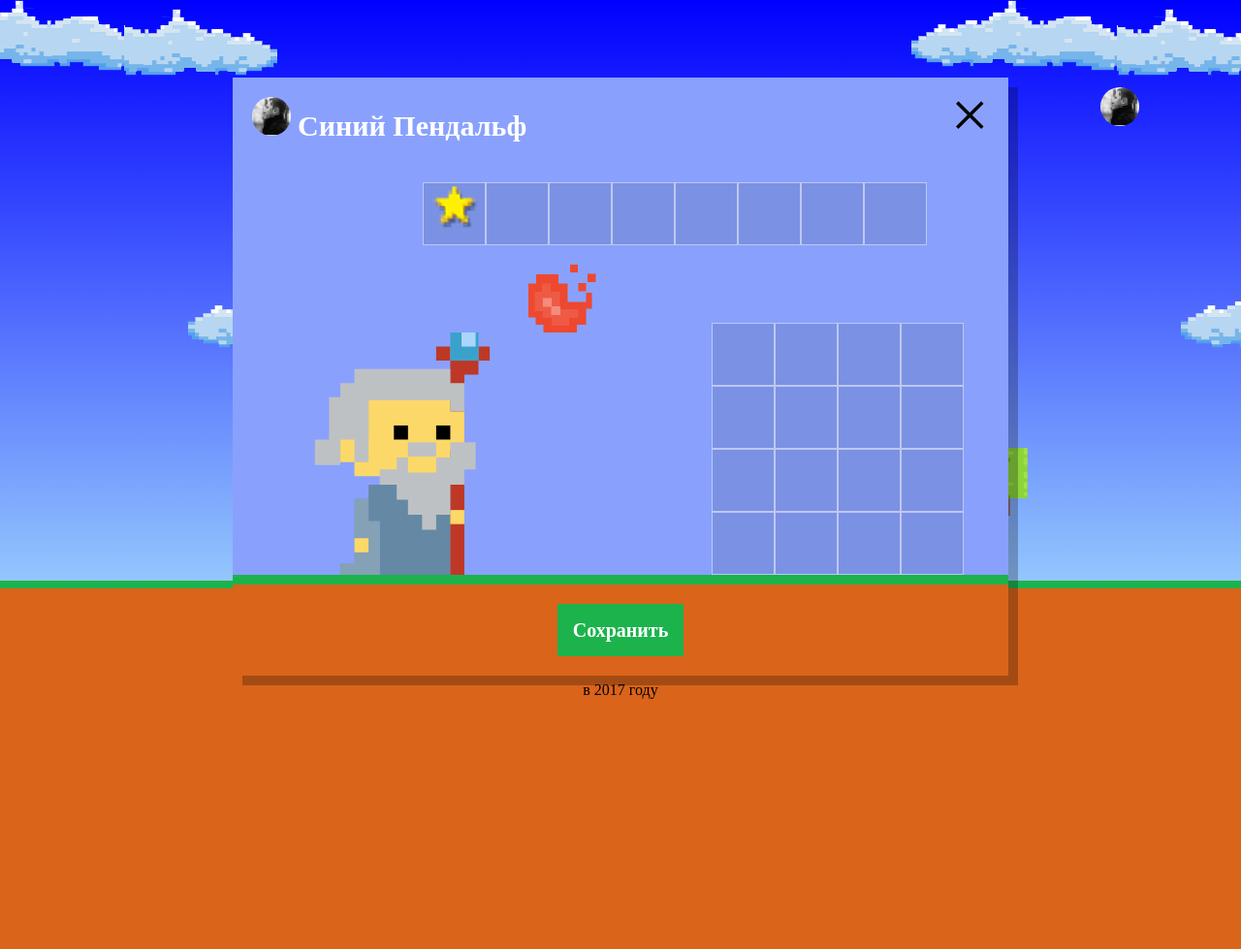
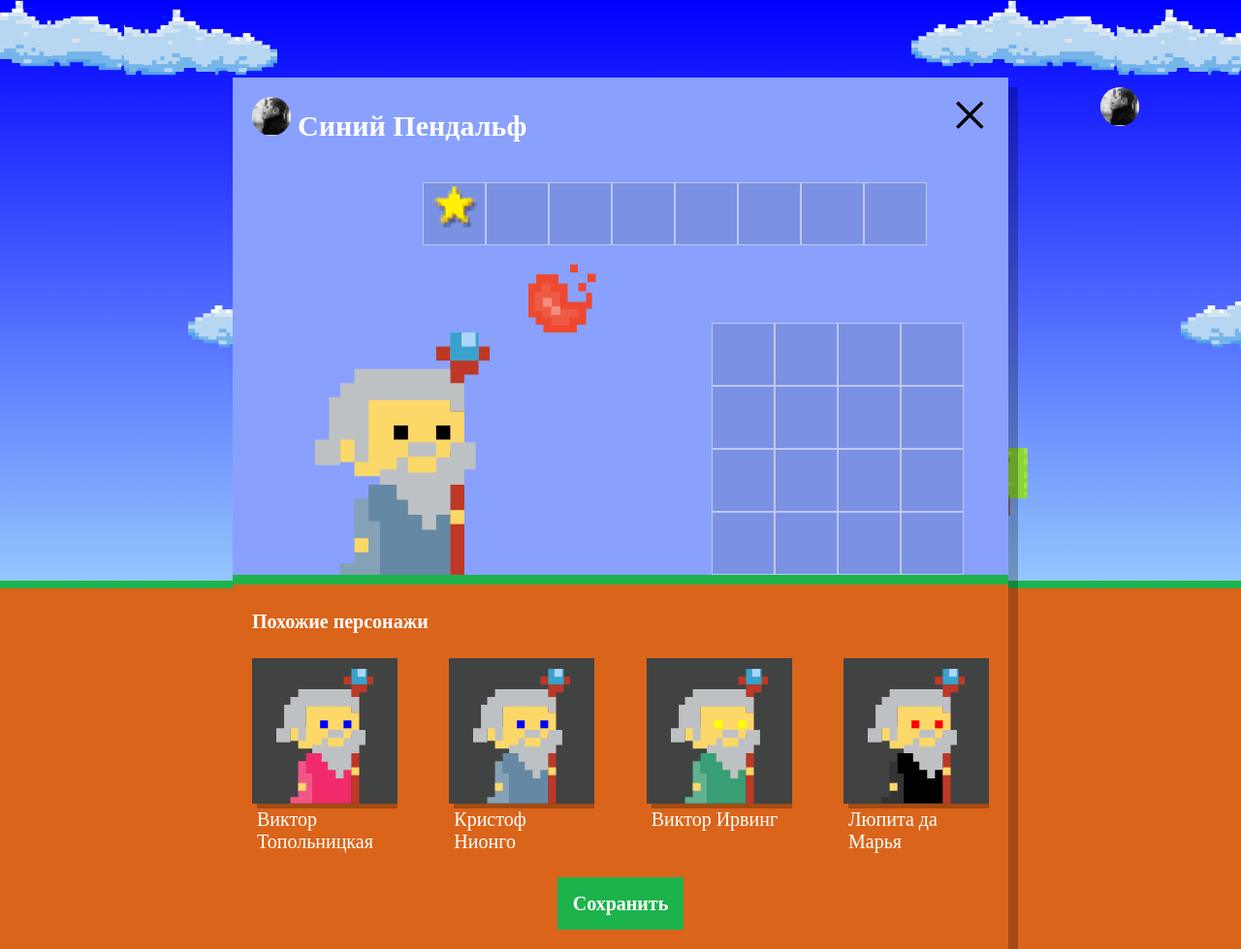
Before and after one commit to Manul228/1123415-code-and-magick-19, a website: page index.html in a window 1280 px wide. Shown: the whole page at 97% size. Before the commit the page ends 800 px from the top, so only its background shows below. Drawn offline with Linux system fonts and the light colour scheme; a web font is replaced by a local one.

Commit message:
similar wizards

```diff
--- a/js/setup.js
+++ b/js/setup.js
@@ -2,8 +2,9 @@
 
 var WIZARD_NAMES = ['Иван', 'Хуан Себастьян', 'Мария', 'Кристоф', 'Виктор', 'Юлия', 'Люпита', 'Вашингтон'];
 var WIZARD_SURNAMES = ['да Марья', 'Верон', 'Мирабелла', 'Вальц', 'Онопко', 'Топольницкая', 'Нионго', 'Ирвинг'];
-var COAT_COLORS = ['rgb (101, 137, 164)', 'rgb (241, 43, 107)', 'rgb (146, 100, 161)', 'rgb (56, 159, 117)', 'rgb (215, 210, 55)', 'rgb (0, 0, 0)'];
+var COAT_COLORS = ['rgb(101, 137, 164)', 'rgb(241, 43, 107)', 'rgb(146, 100, 161)', 'rgb(56, 159, 117)', 'rgb(215, 210, 55)', 'rgb(0, 0, 0)'];
 var EYES_COLORS = ['black', 'red', 'blue', 'yellow', 'green'];
+var WIZARDS_AMOUNT = 4;
 
 function getRandomInt(min, max) {
   min = Math.ceil(min);
@@ -14,37 +15,62 @@ function getRandomInt(min, max) {
 var getRandomElement = function (array) {
   var len = array.length;
 
-  if (len === 0)
-    return "Empty array";
+  if (len === 0) {
+    return 'Empty array';
+  }
 
   return array[getRandomInt(0, len)];
-}
+};
 
-var getTraitsArray = function (amount) {
-  var traits = [];
+var getWizards = function (amount) {
+  var wizards = [];
 
   for (var i = 0; i < amount; ++i) {
     var name = getRandomElement(WIZARD_NAMES) + ' ' + getRandomElement(WIZARD_SURNAMES);
     var coatColor = getRandomElement(COAT_COLORS);
     var eyesColor = getRandomElement(EYES_COLORS);
 
-    var trait = {
+    var wizard = {
       name: name,
       coatColor: coatColor,
       eyesColor: eyesColor
     };
 
-    traits.push(trait);
+    wizards.push(wizard);
   }
 
-  return traits;
-}
+  return wizards;
+};
 
-var userDialog = document.querySelector('.setup');
-userDialog.classList.remove('hidden');
+var renderWizard = function (wizard, similarWizardTemplate) {
+  var wizardElement = similarWizardTemplate.cloneNode(true);
 
-var similarListElement = userDialog.querySelector('.setup-similar-list');
+  wizardElement.querySelector('.setup-similar-label').textContent = wizard.name;
+  wizardElement.querySelector('.wizard-coat').style.fill = wizard.coatColor;
+  wizardElement.querySelector('.wizard-eyes').style.fill = wizard.eyesColor;
 
-var similarWizardTemplate = document.querySelector('#similar-wizard-template')
+  return wizardElement;
+};
+
+var placeWizards = function () {
+  var userDialog = document.querySelector('.setup');
+  userDialog.classList.remove('hidden');
+
+  var similarListElement = userDialog.querySelector('.setup-similar-list');
+
+  var similarWizardTemplate = document.querySelector('#similar-wizard-template')
     .content
     .querySelector('.setup-similar-item');
+
+  var wizards = getWizards(WIZARDS_AMOUNT);
+
+  var fragment = document.createDocumentFragment();
+  for (var i = 0; i < wizards.length; i++) {
+    fragment.appendChild(renderWizard(wizards[i], similarWizardTemplate));
+  }
+  similarListElement.appendChild(fragment);
+
+  userDialog.querySelector('.setup-similar').classList.remove('hidden');
+};
+
+placeWizards.call();
```
Also changed, not shown: index.html (+0 -1 lines).
